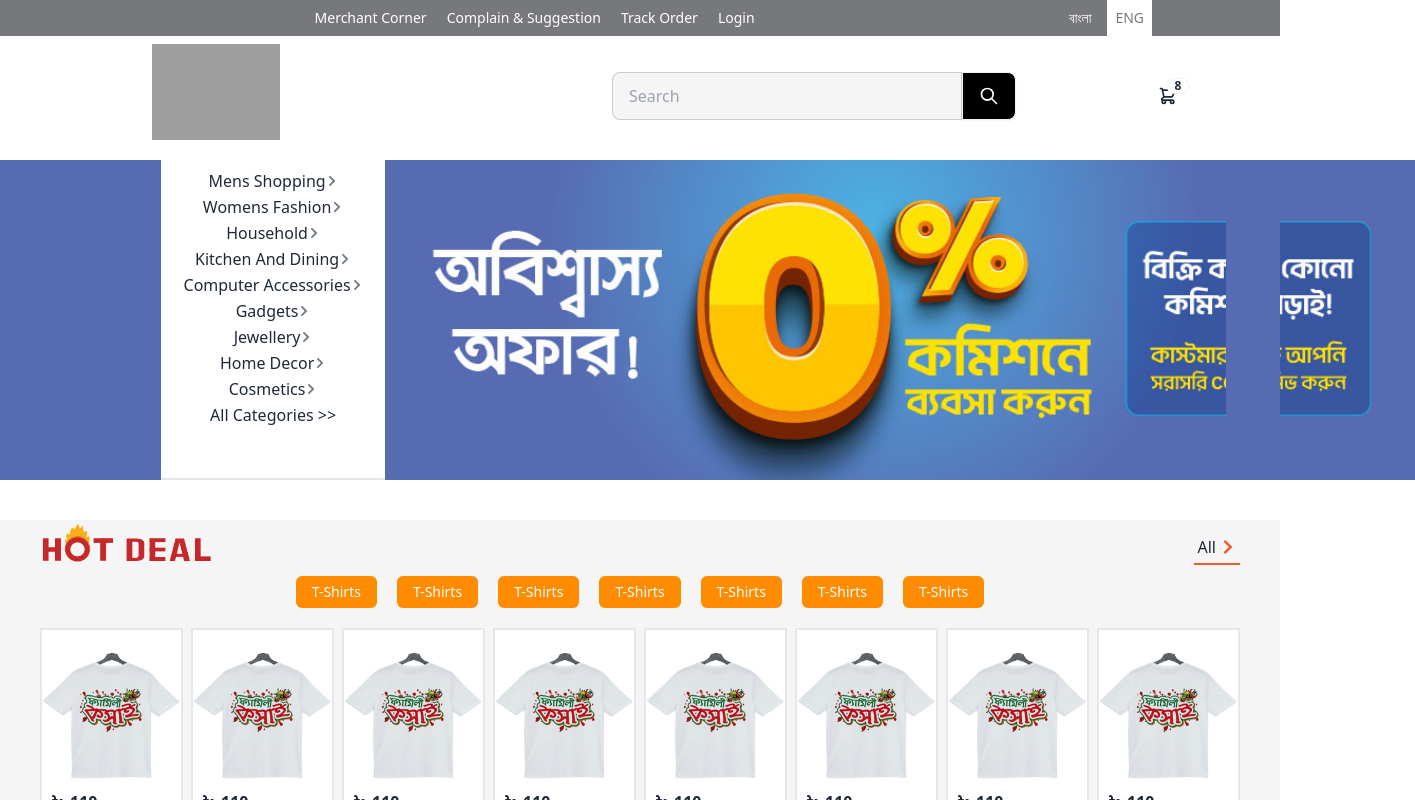
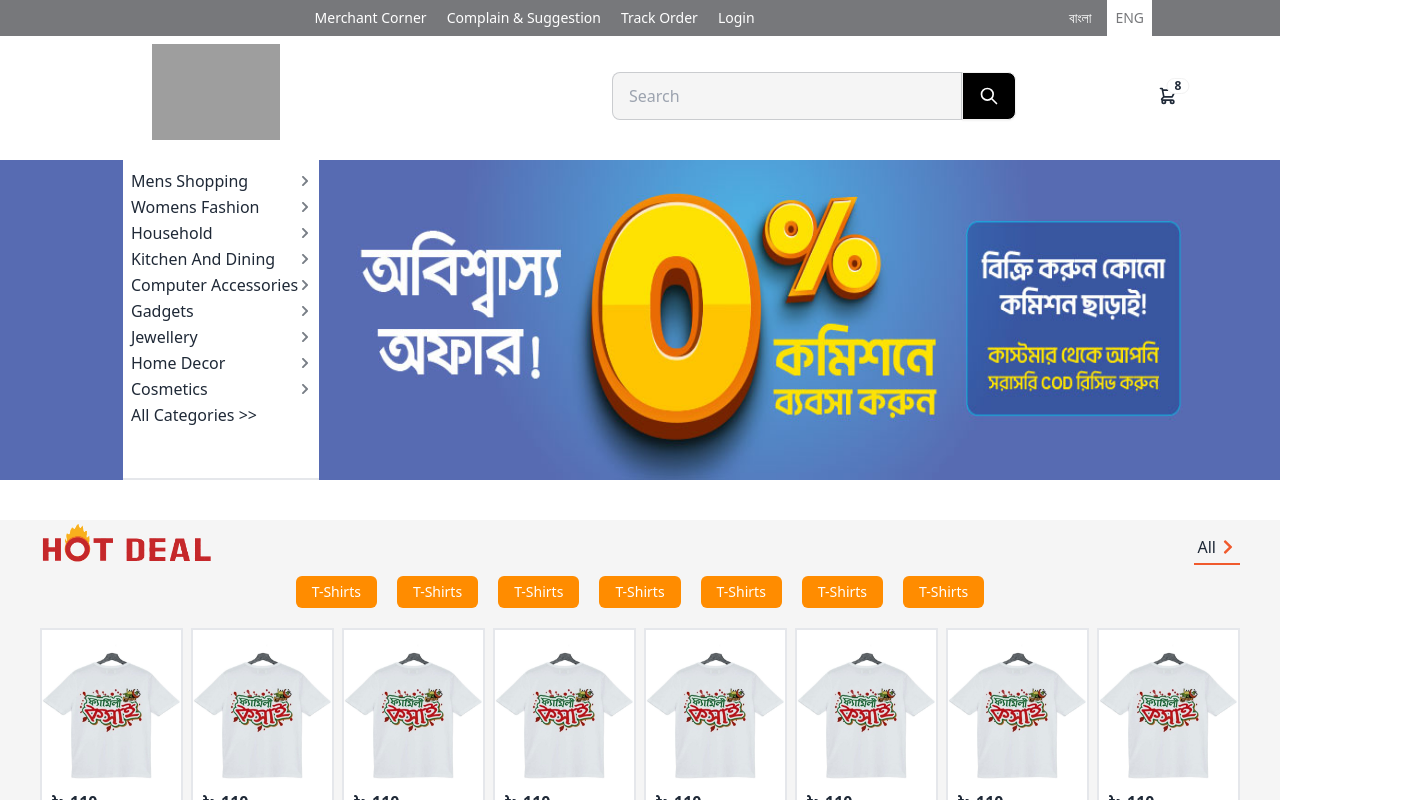
Before and after one commit to shofiqebr/ajkerDeal, a React (Vite) app: page / in a window 1280 px wide. Shown: the top 800 px of the page, 1415 px wide, since content can reach past the window. Built offline with nearby package versions, Linux system fonts and the light colour scheme; grey boxes are pictures that could not be loaded.

Commit message:
added hot deal part

```diff
--- a/src/components/banner/Banner.jsx
+++ b/src/components/banner/Banner.jsx
@@ -4,10 +4,11 @@ import banner from '../../assets/banner.jpg';
 const Banner = () => {
 	return (
 		<div className='flex'>
-			<div className='bg-[#576BB2] h-80 lg:w-48 lg:block hidden mt-3'></div>
+			<div className='bg-[#576BB2] h-80 lg:w-32 lg:block hidden mt-3'></div>
 			<div className='flex flex-col-reverse md:flex-row mt-3'>
-				<div className='bg-white mx-auto h-80 md:w-60  pt-2 border-b-2'>
-					<ul className='w-56 flex flex-col justify-between items-center'>
+				<div className='bg-white mx-auto h-80 w-60 pt-2 border-b-2'>
+
+					<ul className=''>
 						<li className='py-[1px] flex justify-between items-center px-2'>
 							<a href='#'>Mens Shopping</a>
 							<FaChevronRight className='opacity-60 text-xs' />
@@ -20,19 +21,19 @@ const Banner = () => {
 							<a href='#'>Household</a>
 							<FaChevronRight className='opacity-60 text-xs' />
 						</li>
-						<li className='py-[1px] flex justify-between items-center md:px-2'>
+						<li className='py-[1px] flex justify-between items-center px-2'>
 							<a href='#'>Kitchen And Dining</a>
 							<FaChevronRight className='opacity-60 text-xs' />
 						</li>
-						<li className='py-[1px] flex justify-between items-center md:px-2'>
+						<li className='py-[1px] flex justify-between items-center px-2'>
 							<a href='#'>Computer Accessories</a>
 							<FaChevronRight className='opacity-60 text-xs' />
 						</li>
-						<li className='py-[1px] flex justify-between items-center md:px-2'>
+						<li className='py-[1px] flex justify-between items-center px-2'>
 							<a href='#'>Gadgets</a>
 							<FaChevronRight className='opacity-60 text-xs' />
 						</li>
-						<li className='py-[1px] flex justify-between items-center md:px-2'>
+						<li className='py-[1px] flex justify-between items-center px-2'>
 							<a href='#'>Jewellery</a>
 							<FaChevronRight className='opacity-60 text-xs' />
 						</li>
@@ -40,16 +41,17 @@ const Banner = () => {
 							<a href='#'>Home Decor</a>
 							<FaChevronRight className='opacity-60 text-xs' />
 						</li>
-						<li className='py-[1px] flex justify-between items-center md:px-2'>
+						<li className='py-[1px] flex justify-between items-center px-2'>
 							<a href='#'>Cosmetics</a>
 							<FaChevronRight className='opacity-60 text-xs' />
 						</li>
-						<li className='py-[1px] flex justify-between items-center md:px-2'>
+						<li className='py-[1px] flex justify-between items-center px-2'>
 							<a href='#'>All Categories &gt;&gt;</a>
 						</li>
+
 					</ul>
 				</div>
-				<img className='md:h-80 md:w-auto' src={banner} alt='' />
+				<img className='md:h-80 lg:w-[900px]' src={banner} alt='' />
 			</div>
 			<div className='bg-[#576BB2] h-80 w-16 lg:block hidden mt-3'></div>
 		</div>
```
